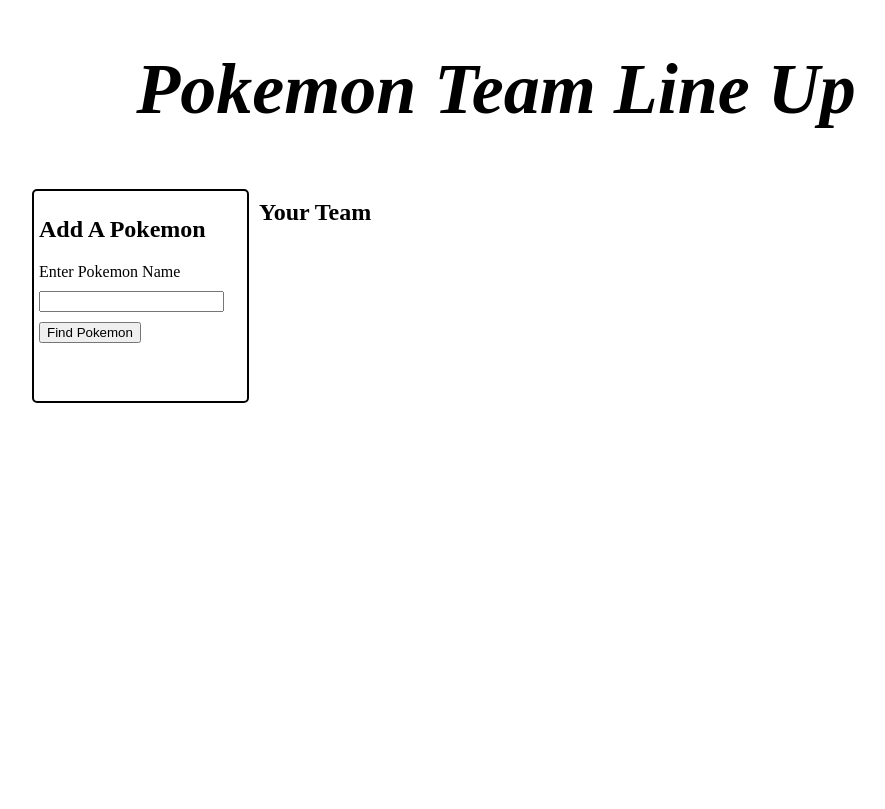
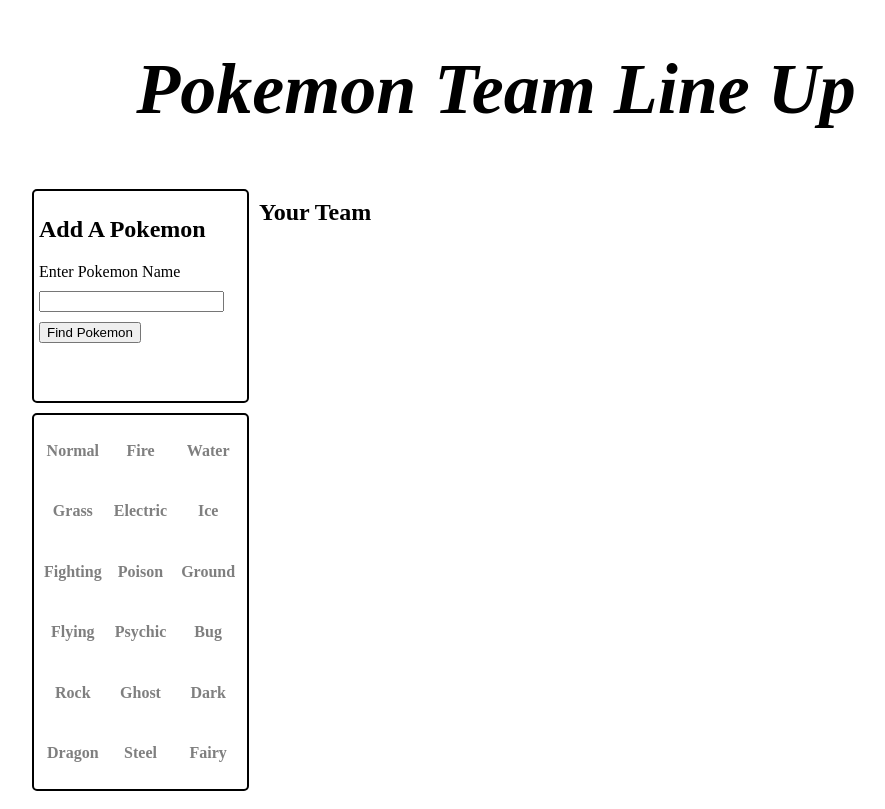
Before and after one commit to yespacefeng/PokemonTeamBuilder, a React app: page / in a window 1280 px wide. Shown: the whole page, without its empty margins (144-1029 px from the left). Built offline with nearby package versions, Linux system fonts and the light colour scheme.

Commit message:
List of all types are added, CSS updated

```diff
--- a/client/src/components/App.jsx
+++ b/client/src/components/App.jsx
@@ -10,6 +10,14 @@
 const App = function() {
   const [team, setTeam] = useState([]);
   const [types, setTypes] = useState([]);
+  const [allTypes, setAllTypes] = useState({
+    'Normal': false, 'Fire': false, 'Water': false,
+    'Grass': false, 'Electric': false, ' Ice': false,
+    'Fighting': false, 'Poison': false, 'Ground': false,
+    'Flying': false, 'Psychic': false, 'Bug': false,
+    'Rock': false, 'Ghost': false, 'Dark': false,
+    'Dragon':false, 'Steel': false, 'Fairy': false
+  })
 
   const onAddPokemonSubmit = (pokemon) => {
     let name = pokemon.toLowerCase();
@@ -36,7 +44,7 @@
       <div id='main'>
         <div>
           <AddPokemon onSubmit={onAddPokemonSubmit} />
-          <TypeCoverage types={types}/>
+          <TypeCoverage types={types} allTypes={allTypes}/>
         </div>
         <PokemonList team={team}/>
       </div>
--- a/client/src/components/TypeCoverage.jsx
+++ b/client/src/components/TypeCoverage.jsx
@@ -1,11 +1,21 @@
 import React from 'react';
 import './styles/TypeCoverage.css';
 
-const TypeCoverage = ({ types }) => (
+const GetTypes = ({ types, allTypes }) => {
+  let result = [];
+  {for (let type in allTypes) {
+    if (types.includes(type)) {
+      result.push(<h4 key={type} className='included'>{type}</h4>)
+    } else {
+      result.push(<h4 key={type} className='not-included'>{type}</h4>)
+    }
+  }}
+  return result;
+}
+
+const TypeCoverage = ({ types, allTypes }) => (
   <div id="type-coverage">
-    {types.map(type => (
-      <h4>{type[0].toUpperCase() + type.slice(1)}</h4>
-    ))}
+    <GetTypes types={types} allTypes={allTypes}/>
   </div>
 )
 
--- a/client/src/components/styles/TypeCoverage.css
+++ b/client/src/components/styles/TypeCoverage.css
@@ -1,9 +1,16 @@
 #type-coverage {
+  min-width: 200px;
   display: grid;
-  grid-template-columns: 25% 25% 25% 25%;
+  grid-template-columns: 1fr 1fr 1fr;
+  padding: 5px;
+  border: 2px solid black;
+  border-radius: 5px;
+  margin: 10px;
 }
 #type-coverage h4 {
   text-align: center;
-  border: 2px solid black;
-  border-radius: 5px;
 }
+
+.not-included {
+  color: rgba(0, 0, 0, .5);
+}
```
